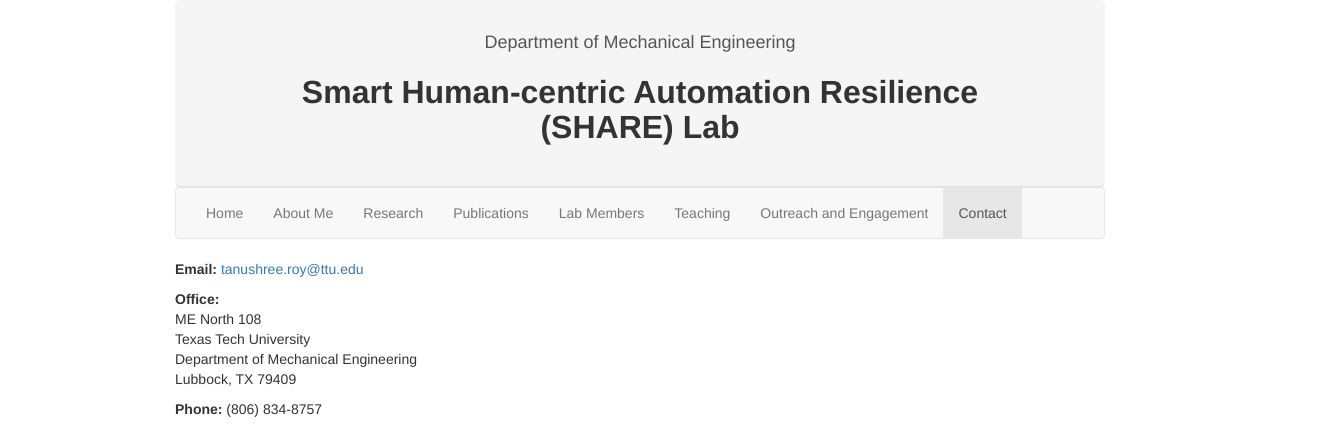
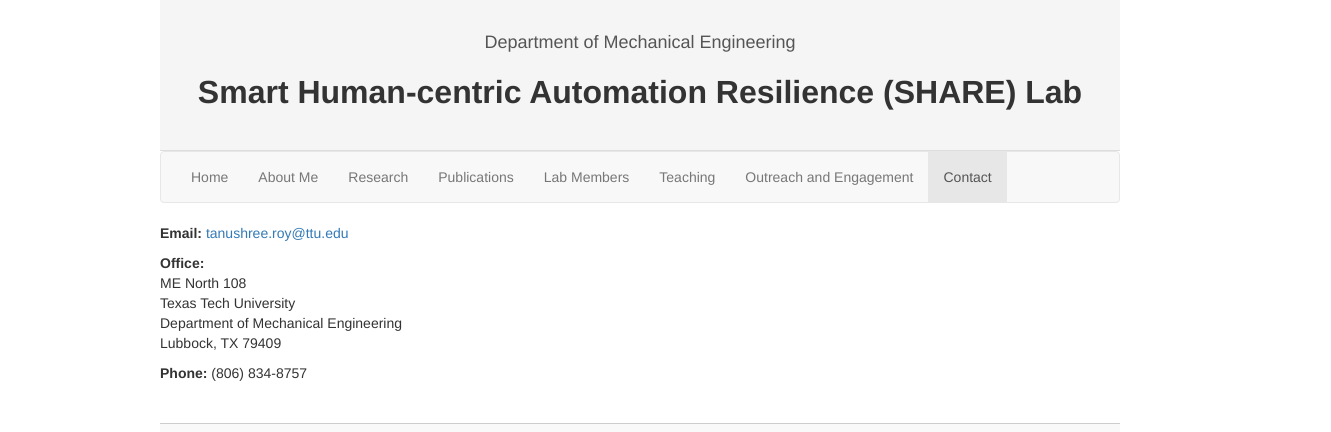
Before and after one commit to TanushreeRoy11/Tanushreeroy11.github.io, a plain HTML site: page contact.html in a window 1280 px wide. Shown: the top 432 px of the page, 1331 px wide, since content can reach past the window. Drawn offline with nearby package versions, Linux system fonts and the light colour scheme.

Commit message:
Update contact.html

```diff
--- a/contact.html
+++ b/contact.html
@@ -40,7 +40,7 @@
     .section {
       margin-bottom: 40px;
     }
-    .container {
+    .main-container {
       max-width: 960px;
       margin: auto;
     }
@@ -48,7 +48,7 @@
 </head>
 <body>
 
-<div class="container">
+<div class="main-container">
   <!-- Header -->
   <header class="jumbotron text-center">
     <p class="lead">Department of Mechanical Engineering</p>
```
